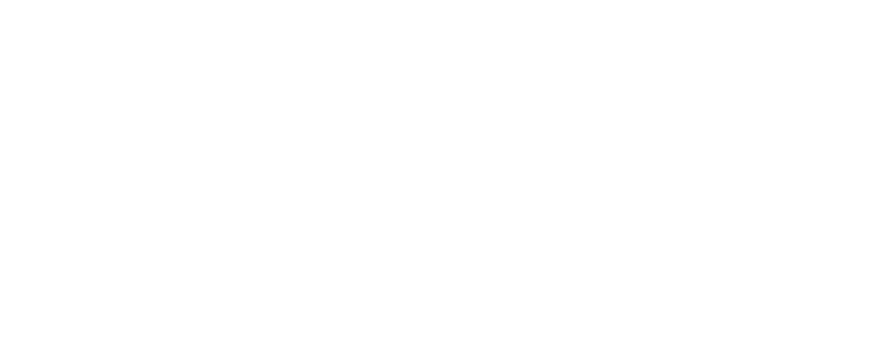
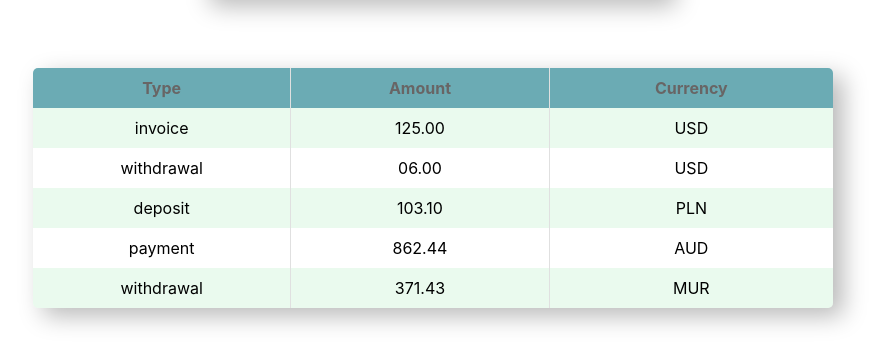
Before and after one commit to WojciechMaroszek1/cd-goit-react-hw-01-components, a React (Create React App) app: page / in a window 1280 px wide. Shown: the part 1285-1630 px from the top of the page, without its empty margins (207-1092 px from the left). Before the commit the page ends 1263 px from the top, so only its background shows below. Built offline with nearby package versions, Linux system fonts and the light colour scheme.

Commit message:
feat: TransactionHistory

```diff
--- a/src/components/App.js
+++ b/src/components/App.js
@@ -1,15 +1,20 @@
 import {Profile} from './Profile/Profile';
 import {Statistics} from './Statistic/Statistics';
 import {FriendList} from './FriendList/FriendList';
+import { TransactionHistory } from './TransactionHistory/TransactionHistory';
 
 import user from '../data/user.json';
 import data from '../data/data.json';
 import friends from '../data/friends.json';
+import transactions from '../data/transactions.json';
+
 
 export const App = () => {
   return (
   <div
     style ={{
+        paddingTop: 40,
+        paddingBottom: 40,
         display: 'flex',
         justifyContent: 'center',
         alignItems: 'center',
@@ -26,6 +31,7 @@
       />
     <Statistics title="Upload stats" stats={data} />
     <FriendList friends={friends}></FriendList>
+    <TransactionHistory items={transactions} />
 
   </div>
    );
--- /dev/null
+++ b/src/components/TransactionHistory/TransactionHistory.jsx
@@ -0,0 +1,35 @@
+import PropTypes from 'prop-types';
+import css from './TransactionHistory.module.css';
+
+export const TransactionHistory = ({ items }) => (
+  <table className={css.table}>
+    <thead>
+      <tr className={css.tableHead}>
+        <th className={css.tableHeader}>Type</th>
+        <th className={css.tableHeader}>Amount</th>
+        <th className={css.tableHeader}>Currency</th>
+      </tr>
+    </thead>
+
+    <tbody>
+      {items.map(({ id, type, amount, currency }) => (
+        <tr key={id} className={css.tableRow}>
+          <td className={css.tableData}>{type}</td>
+          <td className={css.tableData}>{amount}</td>
+          <td className={css.tableData}>{currency}</td>
+        </tr>
+      ))}
+    </tbody>
+  </table>
+);
+
+TransactionHistory.propTypes = {
+  items: PropTypes.arrayOf(
+    PropTypes.shape({
+      id: PropTypes.string.isRequired,
+      type: PropTypes.string.isRequired,
+      amount: PropTypes.string.isRequired,
+      currency: PropTypes.string.isRequired,
+    })
+  ),
+};
--- /dev/null
+++ b/src/components/TransactionHistory/TransactionHistory.module.css
@@ -0,0 +1,38 @@
+.table {
+    width: 800px;
+    text-align: center;
+    border-collapse: collapse;
+    overflow: hidden;
+    border-radius: 5px;
+    box-shadow: 10px 8px 24px 0px rgba(0, 0, 0, 0.28);
+  }
+  .tableHead {
+    background-color: rgb(107, 171, 180);
+    color: rgb(104, 101, 101);
+  }
+  .tableHeader {
+    padding: 10px 20px;
+  }
+  .tableHeader:not(:last-child) {
+    border-right: 1px solid rgb(224, 224, 224);
+  }
+  .header {
+    padding: 10px 20px;
+  }
+  .tableRow:nth-child(1n) {
+    background-color:rgb(185, 238, 198, 0.3);
+  }
+  .tableRow:nth-child(2n) {
+    background-color: rgba(255, 255, 255, 0.4);
+  }
+  .tableRow:hover {
+    background-color: green;
+    color: white;
+    cursor: pointer;
+  }
+  .tableData {
+    padding: 10px;
+  }
+  .tableData:not(:last-child) {
+    border-right: 1px solid rgb(224, 224, 224);
+  }
--- /dev/null
+++ b/src/data/transactions.json
@@ -0,0 +1,32 @@
+[
+    {
+      "id": "1e0700a2-5183-4291-85cc-2065a036a683",
+      "type": "invoice",
+      "amount": "125.00",
+      "currency": "USD"
+    },
+    {
+      "id": "a30f821b-4d25-4ff0-abdd-e340b3f0dd2b",
+      "type": "withdrawal",
+      "amount": "06.00",
+      "currency": "USD"
+    },
+    {
+      "id": "44dca67a-8e5a-4798-bf8e-b15efd4e1abd",
+      "type": "deposit",
+      "amount": "103.10",
+      "currency": "PLN"
+    },
+    {
+      "id": "ea8ed3dc-2b68-4a53-905a-53ecb0adef33",
+      "type": "payment",
+      "amount": "862.44",
+      "currency": "AUD"
+    },
+    {
+      "id": "ea76146a-0b00-4b80-bc02-a8c822176712",
+      "type": "withdrawal",
+      "amount": "371.43",
+      "currency": "MUR"
+    }
+  ]
```
